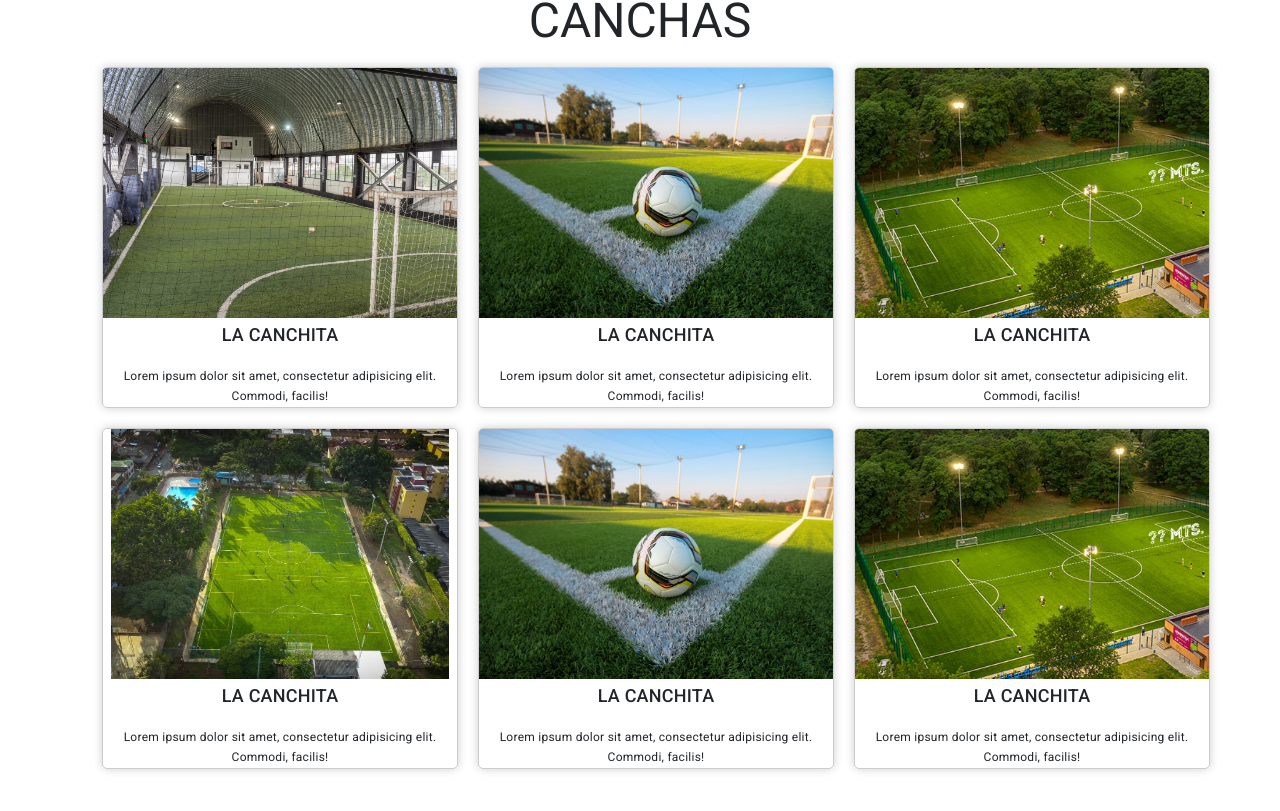
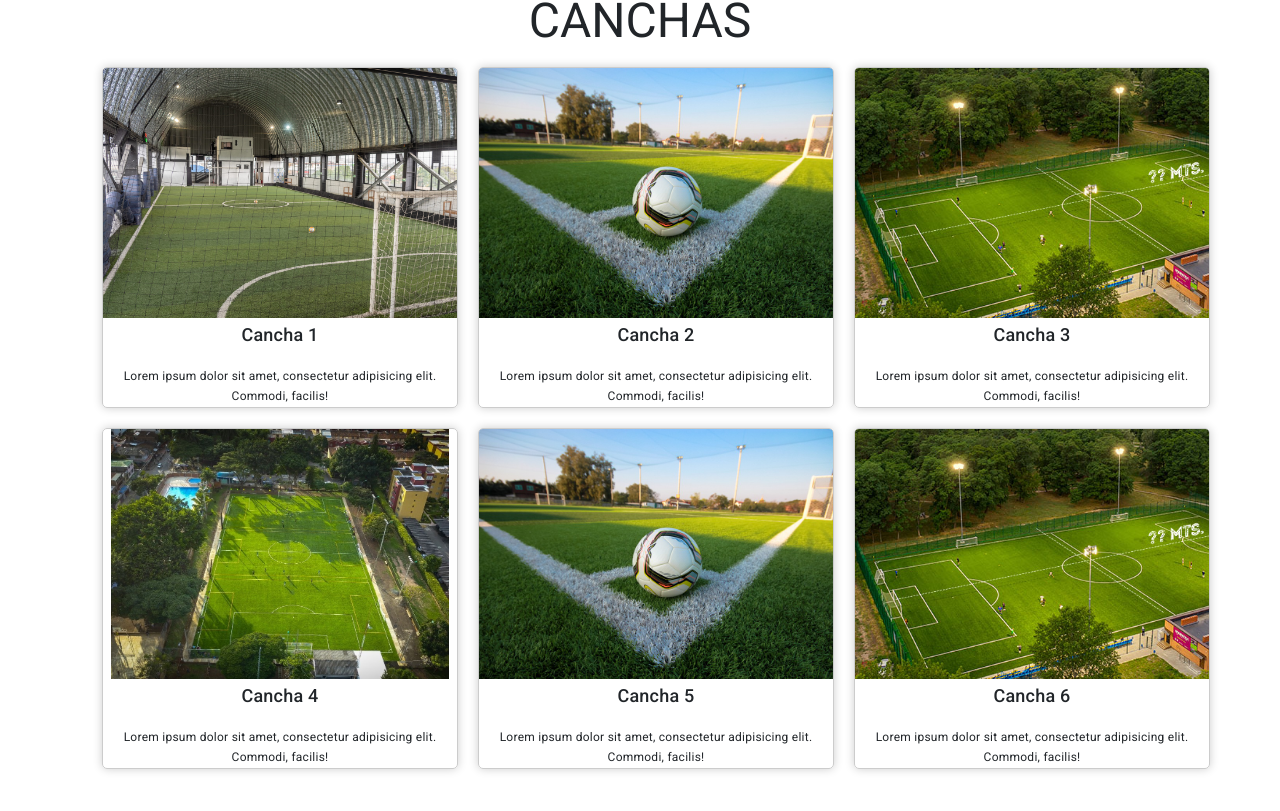
Before and after one commit to Orjuelalaley/Futmania, an Angular app: page /canchas in a window 1280 px wide. Shown: the part 815-1626 px from the top of the page. Built offline with nearby package versions, Linux system fonts and the light colour scheme.

Commit message:
Pre-commit

```diff
--- a/src/app/components/canchaR/registrar-cancha/registrar-cancha.component.ts
+++ b/src/app/components/canchaR/registrar-cancha/registrar-cancha.component.ts
@@ -91,7 +91,7 @@ export class RegistrarCanchaComponent {
     this.tiempoInicio = this.FormularioRegistroCancha.get('horaInicio')?.value;
     this.tiempoFin = this.FormularioRegistroCancha.get('horaFin')?.value;
     this.imagenes = this.FormularioRegistroCancha.get('imagenes')?.value;
-    /*
+
     console.log(this.nombre);
     console.log(this.FormularioRegistroCancha.get('nombre')?.value);
     console.log(this.direccion);
@@ -107,6 +107,6 @@ export class RegistrarCanchaComponent {
     console.log(this.tiempoFin);
     console.log(this.FormularioRegistroCancha.get('horaFin')?.value);
     console.log(this.imagenes);
-    */
+
   }
 }
--- a/src/app/components/canchas/canchas.component.html
+++ b/src/app/components/canchas/canchas.component.html
@@ -23,7 +23,7 @@
                         <a class="link-cancha-card"></a>
                         <img src="{{cancha.imagen}}" alt="">
                         <div class="canchas-card-details">
-                            <h2>LA CANCHITA</h2>
+                            <h2>{{cancha.nombre}}</h2>
                             <p>{{cancha.descripcion}}</p>
                         </div>
                     </div>
```
